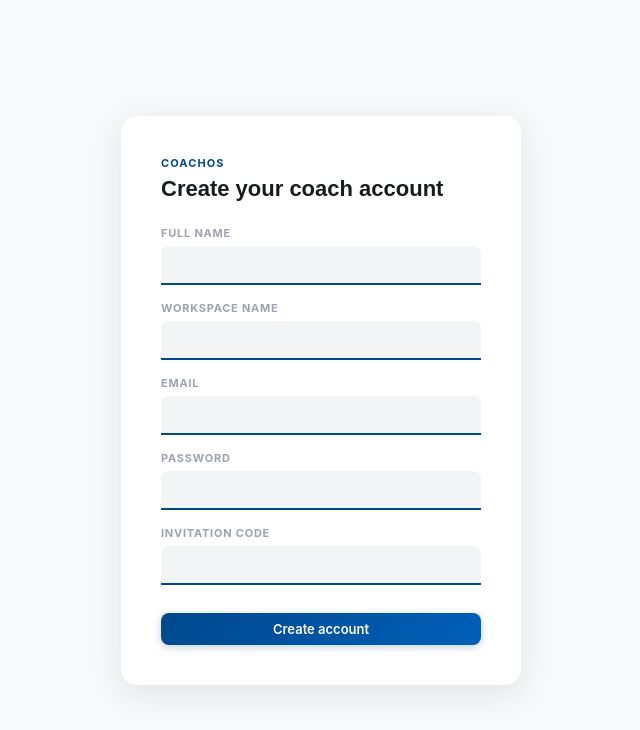
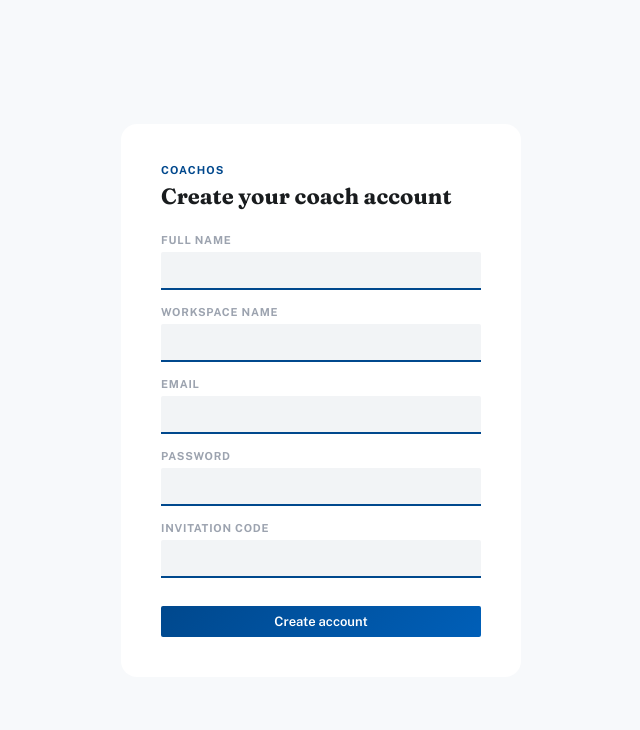
Before and after one commit to dannyfrost/coachos-mvp, a Next.js app in the folder apps/web/: page /signup in a window 1280 px wide. Shown: the top 730 px of the page, without its empty margins (319-959 px from the left). Built offline with nearby package versions, Linux system fonts and the light colour scheme.

Commit message:
feat(web): retheme design-system tokens to Studio Day (Fraunces/Public Sans, 2px radius, no shadows, StatusWord, flat navy avatar)

```diff
--- a/apps/web/app/layout.tsx
+++ b/apps/web/app/layout.tsx
@@ -1,5 +1,20 @@
 import type { Metadata, Viewport } from 'next'
+import { Fraunces, Public_Sans } from 'next/font/google'
 import './globals.css'
+
+const fraunces = Fraunces({
+  subsets: ['latin'],
+  weight: ['500', '600', '700'],
+  variable: '--font-fraunces',
+  display: 'swap',
+})
+
+const publicSans = Public_Sans({
+  subsets: ['latin'],
+  weight: ['400', '500', '600', '700'],
+  variable: '--font-public-sans',
+  display: 'swap',
+})
 
 export const metadata: Metadata = {
   title: 'CoachOS',
@@ -17,8 +32,8 @@ export default function RootLayout({
   children: React.ReactNode
 }) {
   return (
-    <html lang="en">
-      <body>{children}</body>
+    <html lang="en" className={`${fraunces.variable} ${publicSans.variable}`}>
+      <body style={{ background: '#ffffff' }}>{children}</body>
     </html>
   )
 }
--- a/apps/web/lib/design-system.tsx
+++ b/apps/web/lib/design-system.tsx
@@ -24,14 +24,14 @@ export const T = {
 } as const
 
 export const shadow = {
-  card: '0 1px 3px rgba(25,28,30,0.06), 0 4px 16px rgba(25,28,30,0.04)',
-  float: '0 8px 32px rgba(25,28,30,0.10)',
-  sidebar: '1px 0 0 rgba(25,28,30,0.06)',
+  card: 'none',
+  float: 'none',
+  sidebar: 'none',
 }
 
 export const font = {
-  heading: 'Manrope, sans-serif',
-  body: 'Inter, sans-serif',
+  heading: 'var(--font-fraunces), Georgia, serif',
+  body: 'var(--font-public-sans), -apple-system, sans-serif',
 }
 
 export function Card({
@@ -42,7 +42,7 @@ export function Card({
   style?: React.CSSProperties
 }) {
   return (
-    <div style={{ background: T.white, borderRadius: 12, padding: 20, boxShadow: shadow.card, ...style }}>
+    <div style={{ background: T.white, borderRadius: 2, padding: 20, ...style }}>
       {children}
     </div>
   )
@@ -75,7 +75,7 @@ export function Badge({ status, small, labelOverride }: { status: string; small?
         display: 'inline-flex',
         alignItems: 'center',
         padding: small ? '2px 8px' : '3px 10px',
-        borderRadius: 20,
+        borderRadius: 2,
         background: s.bg,
         color: s.text,
         fontSize: small ? 10 : 11,
@@ -83,6 +83,33 @@ export function Badge({ status, small, labelOverride }: { status: string; small?
         letterSpacing: '0.04em',
         fontFamily: font.body,
         whiteSpace: 'nowrap',
+      }}
+    >
+      {labelOverride ?? s.label}
+    </span>
+  )
+}
+
+export function StatusWord({
+  status,
+  labelOverride,
+  style = {},
+}: {
+  status: string
+  labelOverride?: string
+  style?: React.CSSProperties
+}) {
+  const s = BADGE_MAP[status] || { bg: '#f3f4f6', text: T.muted, label: status }
+  return (
+    <span
+      style={{
+        fontFamily: font.body,
+        fontWeight: 600,
+        fontSize: 13,
+        color: s.text,
+        textDecoration: 'underline',
+        textUnderlineOffset: 3,
+        ...style,
       }}
     >
       {labelOverride ?? s.label}
@@ -136,7 +163,6 @@ export function Btn({
       background: `linear-gradient(135deg, ${T.primary}, ${T.primaryMid})`,
       color: '#fff',
       border: 'none',
-      boxShadow: '0 2px 8px rgba(0,72,141,0.25)',
     },
     secondary: { background: T.surfaceHigh, color: T.primary, border: 'none' },
     ghost: { background: 'transparent', color: T.primary, border: 'none' },
@@ -150,7 +176,7 @@ export function Btn({
       disabled={disabled}
       style={{
         padding: small ? '5px 12px' : '8px 16px',
-        borderRadius: 8,
+        borderRadius: 2,
         cursor: disabled ? 'not-allowed' : 'pointer',
         fontFamily: font.body,
         fontWeight: 600,
@@ -209,7 +235,7 @@ export const inputStyle: React.CSSProperties = {
   background: T.surfaceLow,
   border: 'none',
   borderBottom: `2px solid ${T.primary}`,
-  borderRadius: '8px 8px 0 0',
+  borderRadius: '2px 2px 0 0',
   fontFamily: font.body,
   fontSize: 14,
   color: T.onSurface,
@@ -223,8 +249,8 @@ export function Avatar({ initials, size = 36 }: { initials: string; size?: numbe
       style={{
         width: size,
         height: size,
-        borderRadius: '50%',
-        background: `linear-gradient(135deg,${T.primary},${T.primaryMid})`,
+        borderRadius: 2,
+        background: T.primary,
         display: 'flex',
         alignItems: 'center',
         justifyContent: 'center',
```
